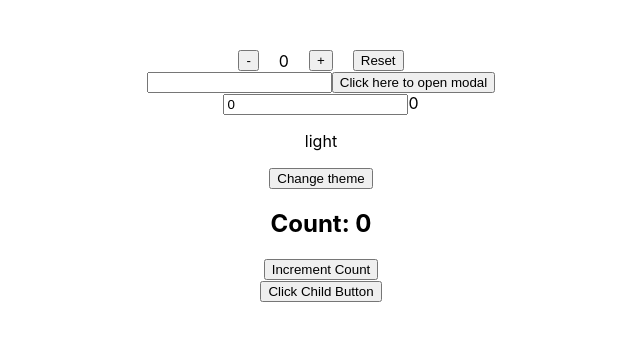
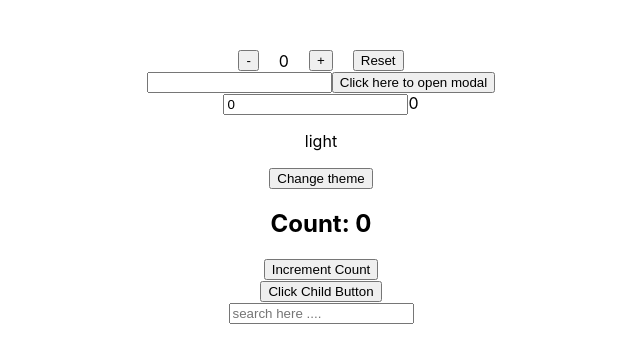
Before and after one commit to vinay-chindam/tasks, a React (Create React App) app: page / in a window 1280 px wide. Shown: the top 362 px of the page, without its empty margins (319-959 px from the left). Built offline with nearby package versions, Linux system fonts and the light colour scheme.

Commit message:
impelemnted debounce

```diff
--- a/src/App.js
+++ b/src/App.js
@@ -8,6 +8,7 @@ import ApiData from './Components/ApiData';
 import ParentComponent from './Components/ParentComponent';
 import UseMemoComponent from './Components/UseMemoComponent';
 import UseCallbackComponent from './Components/UseCallbackComponent';
+import SearchComponent from './Components/SearchComponent';
 
 function App() {
   const [openModal,setOpenModal]=useState(false)
@@ -25,6 +26,7 @@ function App() {
 
       <UseMemoComponent/>
       <UseCallbackComponent/>
+      <SearchComponent/>
 
 
 
--- /dev/null
+++ b/src/Components/SearchComponent.js
@@ -0,0 +1,42 @@
+import React, { useEffect, useState } from 'react'
+
+function SearchComponent() {
+
+    const [query,setQuery]=useState("")
+    const [debouncequery,setdebounceQuery]=useState("")
+
+
+
+    useEffect(()=>{
+        const timer=setTimeout(()=>{
+            setdebounceQuery(query)
+        },1000)
+
+        return ()=>{
+            clearTimeout(timer)
+        }
+    },[query])
+
+    useEffect(()=>{
+        if(debouncequery){
+            console.log(`API call for ${debouncequery}`)
+
+        }
+
+    },[debouncequery])
+
+
+  return (
+    <div>
+
+        <input
+        type='text'
+        placeholder='search here ....'
+        value={query}
+        onChange={(e)=>setQuery(e.target.value)}
+        />
+    </div>
+  )
+}
+
+export default SearchComponent
```
